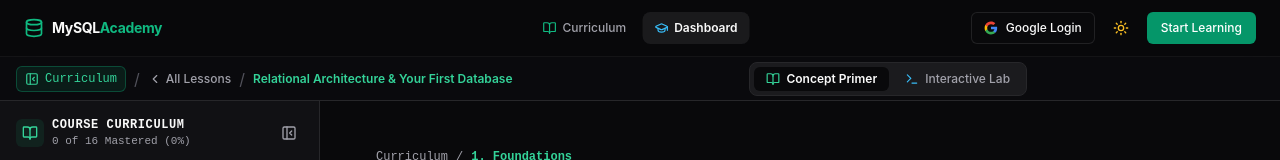
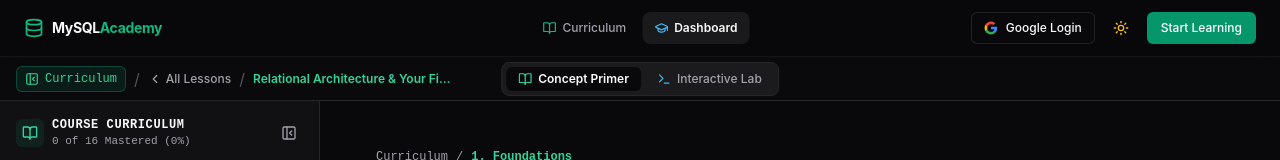
Before and after one commit to lancefrancisco25/mysqlacademy, a Next.js app: page /learn/create-database in a window 1280 px wide. Shown: the top 160 px of the page. Built offline with nearby package versions, Linux system fonts and the light colour scheme; no server answers.

Commit message:
fix(layout): center Concept Primer and Interactive Lab toggle in lesson subheader

```diff
--- a/app/learn/[slug]/page.tsx
+++ b/app/learn/[slug]/page.tsx
@@ -224,13 +224,13 @@ export default function LessonWorkspacePage() {
       <Header />
 
       {/* ── Subheader with Mode Switcher Bar ────────────────────────── */}
-      <div className="h-11 border-b border-border bg-card/60 backdrop-blur px-3 sm:px-4 flex items-center justify-between shrink-0">
-        <div className="flex items-center gap-1.5 sm:gap-2 min-w-0">
+      <div className="relative h-11 border-b border-border bg-card/60 backdrop-blur px-3 sm:px-4 flex items-center justify-between shrink-0">
+        <div className="flex items-center gap-1.5 sm:gap-2 min-w-0 max-w-[45%] sm:max-w-[35%] shrink-0">
           {/* Collapsible Curriculum Sidebar Trigger */}
           <button
             onClick={() => setIsSidebarOpen((prev) => !prev)}
             className={cn(
-              "flex items-center gap-1.5 px-2 py-1 rounded-md text-xs font-mono transition-colors border",
+              "flex items-center gap-1.5 px-2 py-1 rounded-md text-xs font-mono transition-colors border shrink-0",
               isSidebarOpen
                 ? "bg-emerald-500/10 text-emerald-400 border-emerald-500/30"
                 : "border-border text-muted-foreground hover:text-foreground hover:bg-muted"
@@ -246,7 +246,7 @@ export default function LessonWorkspacePage() {
             <span className="hidden sm:inline">Curriculum</span>
           </button>
 
-          <span className="text-zinc-600 hidden sm:inline">/</span>
+          <span className="text-zinc-600 hidden sm:inline shrink-0">/</span>
 
           <Link
             href="/learn"
@@ -257,14 +257,14 @@ export default function LessonWorkspacePage() {
             <span className="hidden md:inline">All Lessons</span>
           </Link>
 
-          <span className="text-zinc-600 hidden md:inline">/</span>
-          <span className="text-xs font-semibold text-emerald-400 truncate max-w-[140px] sm:max-w-[200px] md:max-w-xs">
+          <span className="text-zinc-600 hidden md:inline shrink-0">/</span>
+          <span className="text-xs font-semibold text-emerald-400 truncate">
             {lesson.title}
           </span>
         </div>
 
-        {/* Mode Switcher Pill */}
-        <div className="flex items-center gap-1 bg-muted/60 p-0.5 sm:p-1 rounded-lg border border-border text-xs font-medium">
+        {/* Mode Switcher Pill - Absolutely Centered on sm+ screens */}
+        <div className="flex items-center gap-1 bg-muted/60 p-0.5 sm:p-1 rounded-lg border border-border text-xs font-medium sm:absolute sm:left-1/2 sm:top-1/2 sm:-translate-x-1/2 sm:-translate-y-1/2 shrink-0">
           <button
             onClick={() => setViewMode("concept")}
             className={cn(
@@ -291,7 +291,7 @@ export default function LessonWorkspacePage() {
           </button>
         </div>
 
-        <div className="flex items-center gap-2">
+        <div className="flex items-center gap-2 shrink-0 min-w-[70px] justify-end">
           {viewMode === "lab" && (
             <Button
               variant="outline"
```
